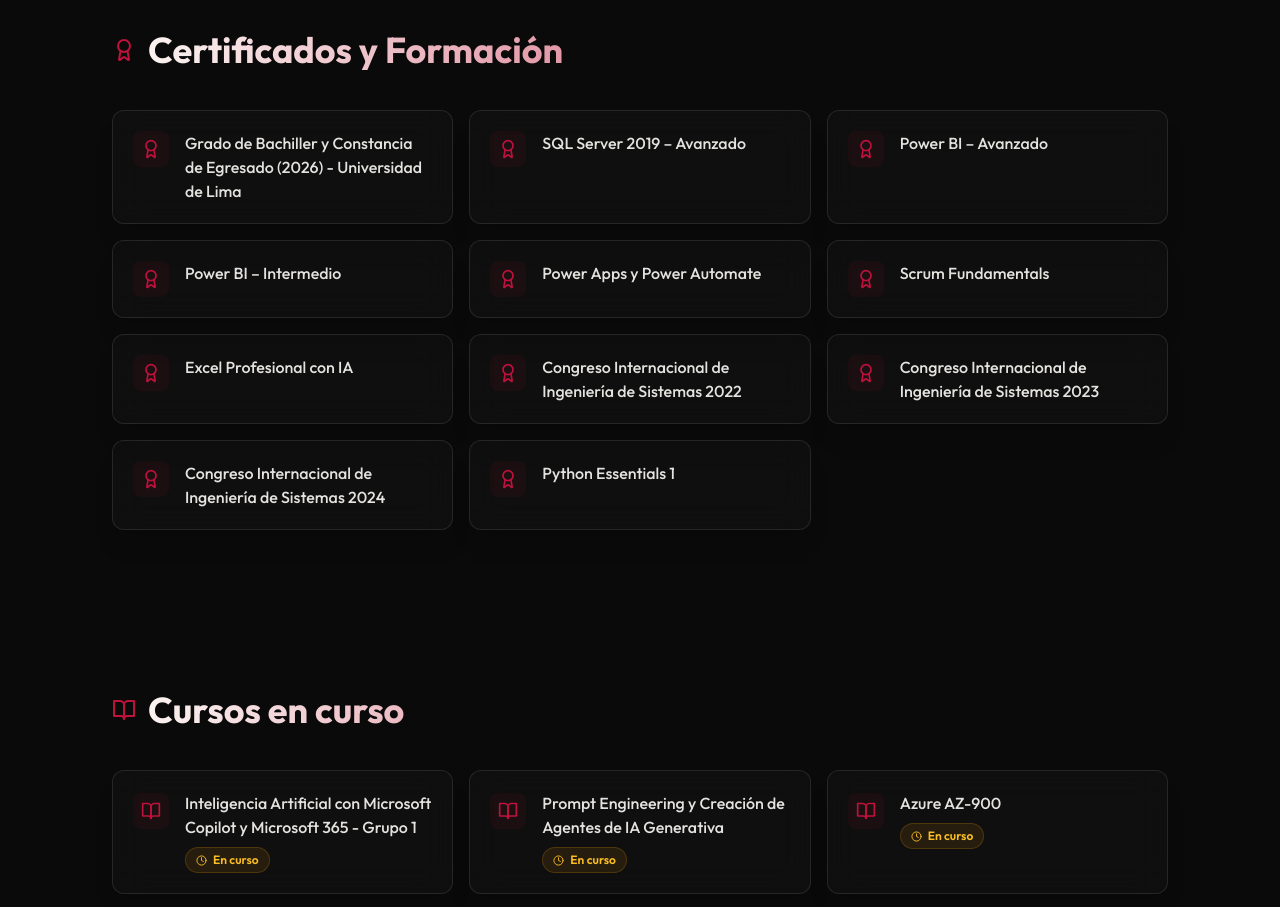
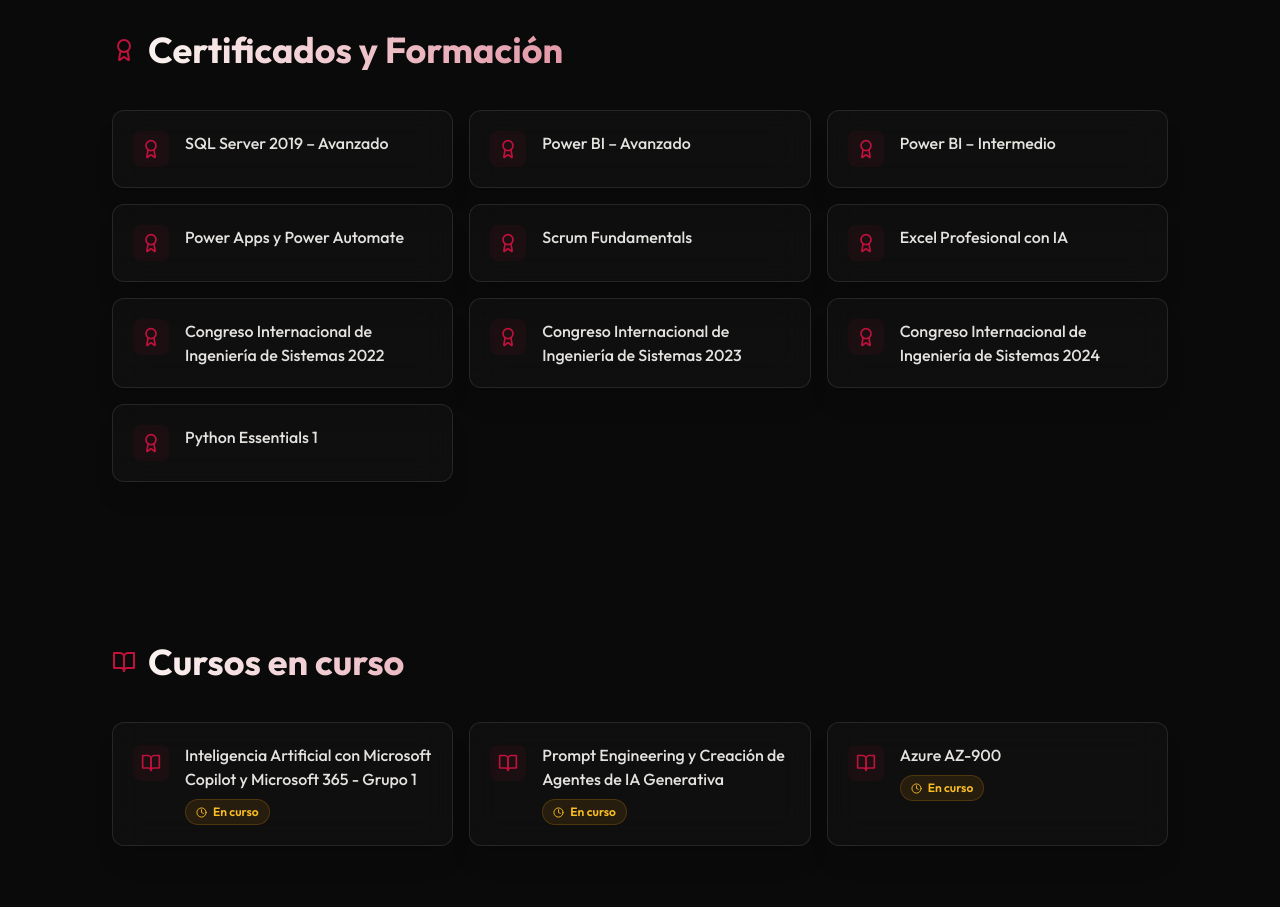
Before and after one commit to LeoPC2004/portfolio-cv, a React (Vite) app: page / in a window 1280 px wide. Shown: the part 4180-5087 px from the top of the page. Built offline with nearby package versions, Linux system fonts and the light colour scheme.

Commit message:
fix egresado -  bachilller

```diff
--- a/src/data/portfolio.ts
+++ b/src/data/portfolio.ts
@@ -144,7 +144,6 @@
 ];
 
 export const certificates = [
-  { name: "Grado de Bachiller y Constancia de Egresado (2026) - Universidad de Lima", image: "" },
   { name: "SQL Server 2019 – Avanzado", image: "/images/Certificado SQL Server.jpg" },
   { name: "Power BI – Avanzado", image: "/images/Certificado PowerBi.jpg" },
   { name: "Power BI – Intermedio", image: "/images/POWERBI INTERMEDIO.jpg" },
```
